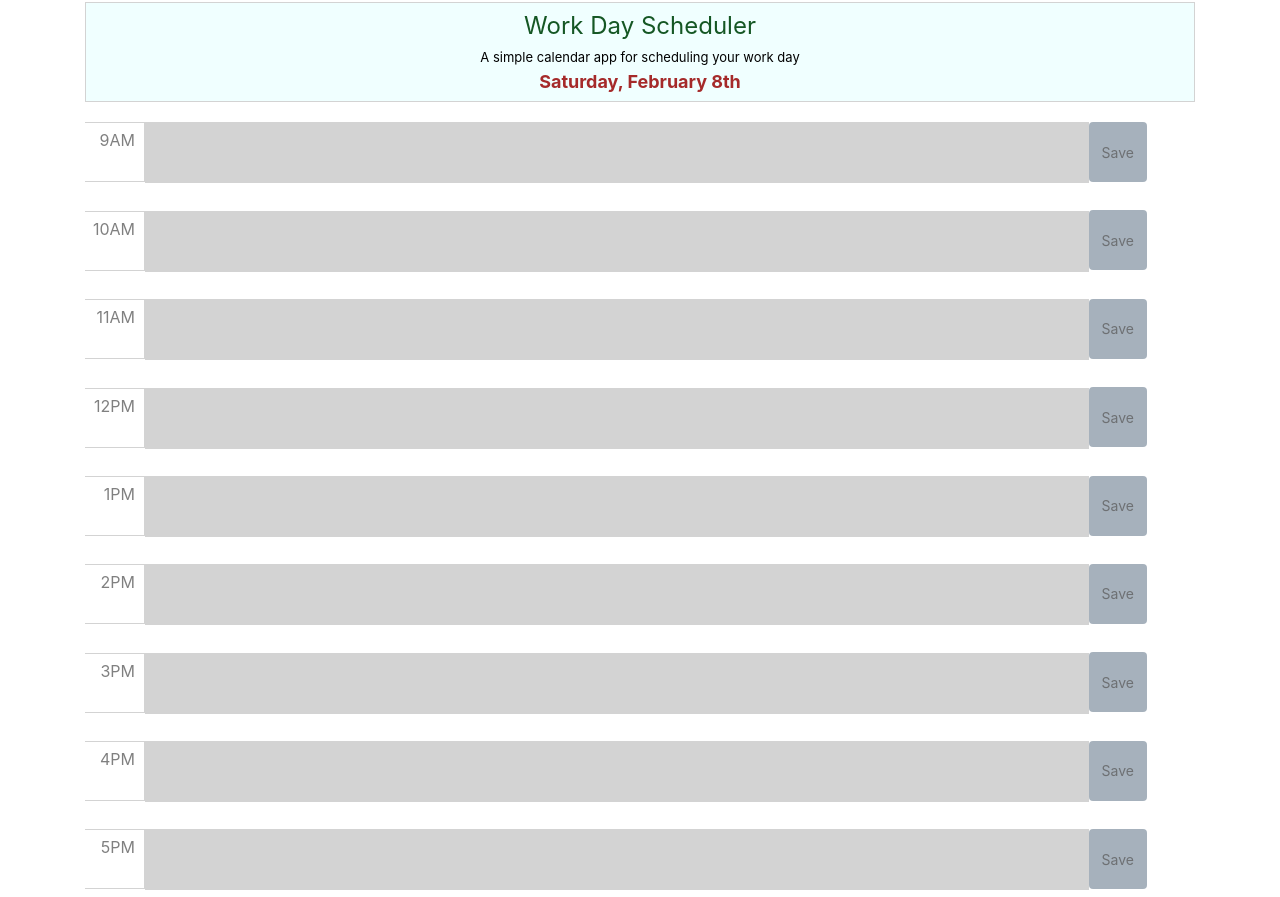
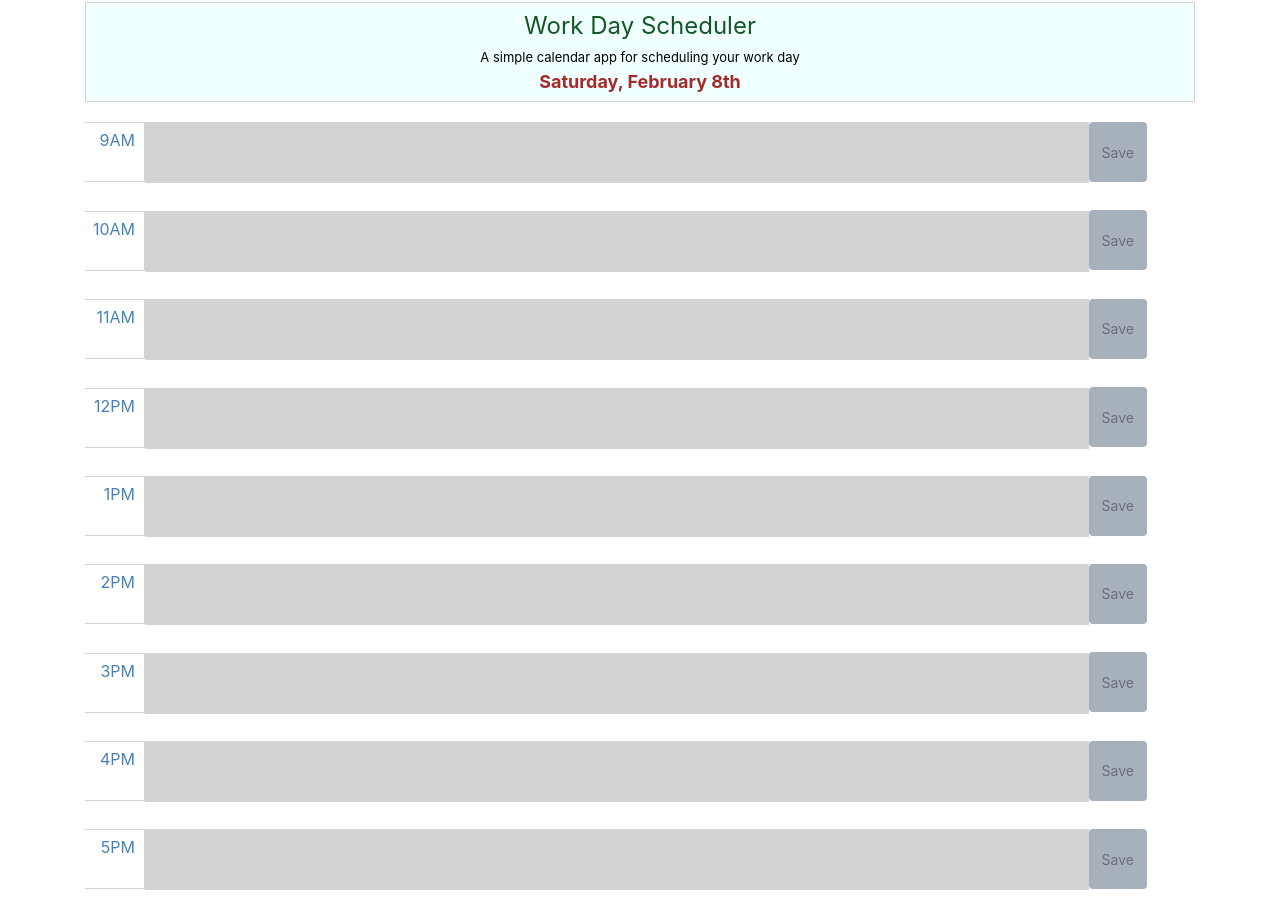
Before and after one commit to majid-paktinat/Day-Scheduler, a plain HTML site: page index.html in a window 1280 px wide. Drawn offline with nearby package versions, Linux system fonts and the light colour scheme.

Commit message:
new style applied

```diff
--- a/style.css
+++ b/style.css
@@ -6,7 +6,7 @@
     border: 1px solid lightgray;
     border-left-style: none;
     text-align: right;
-    color: gray;
+    color: steelblue;
 }
 [id^="text-"] {
     width: 85%;
```
